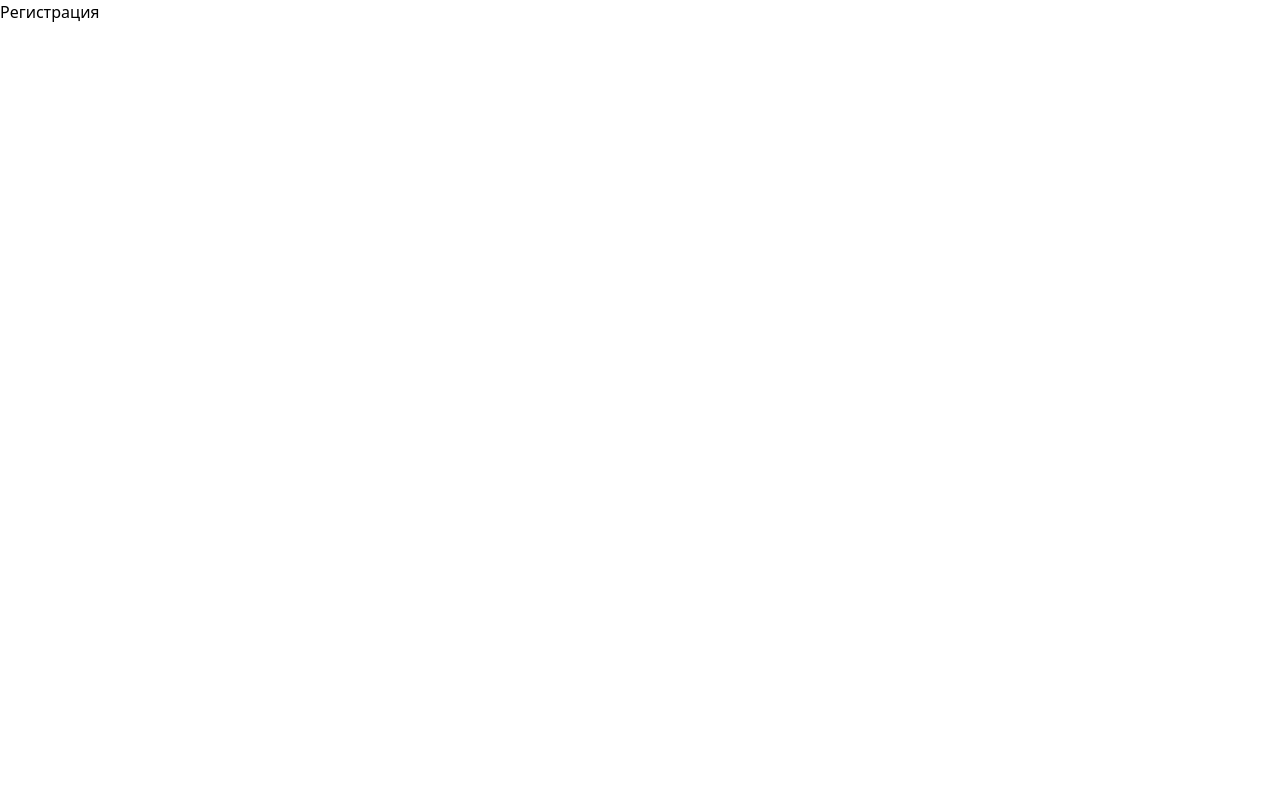
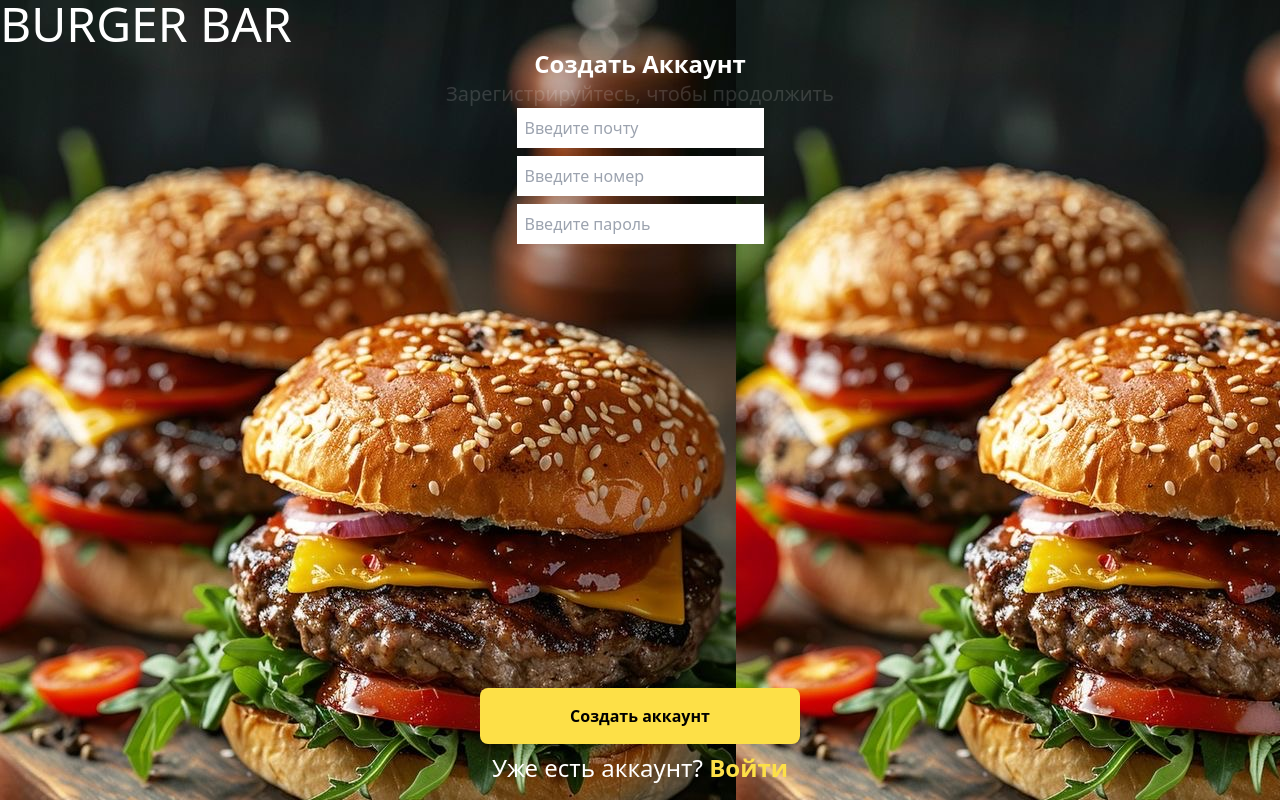
Before and after one commit to Amirhan0/react-burger, a React (Vite) app: page /registration in a window 1280 px wide. Built offline with nearby package versions, Linux system fonts and the light colour scheme.

Commit message:
second commit

```diff
--- a/src/pages/authorization/Authorization.jsx
+++ b/src/pages/authorization/Authorization.jsx
@@ -1,7 +1,9 @@
 export function Authorization() {
   return (
     <>
-      <h1>Войти</h1>
+    <h1>
+        Войти
+    </h1>
     </>
   );
 }
--- a/src/pages/login/Login.jsx
+++ b/src/pages/login/Login.jsx
@@ -19,10 +19,16 @@ export default function Login() {
               </p>
             </div>
             <div className="flex flex-col m-4 gap-3">
-              <button className="w-80 bg-yellow-300 rounded-lg p-4 text-black text-xl" onClick={() => navigation('/authorization')}>
+              <button
+                className="w-80 bg-yellow-300 rounded-lg p-4 text-black text-xl font-bold"
+                onClick={() => navigation("/authorization")}
+              >
                 Войти
               </button>
-              <button className="w-80 bg-white text-yellow-500 rounded-lg p-4 text-xl" onClick={() => navigation('/registration')}>
+              <button
+                className="w-80 bg-white text-yellow-500 rounded-lg p-4 text-xl"
+                onClick={() => navigation("/registration")}
+              >
                 Зарегистрироваться
               </button>
             </div>
--- a/src/pages/registration/Registration.jsx
+++ b/src/pages/registration/Registration.jsx
@@ -1,7 +1,43 @@
 export function Registration() {
   return (
     <>
-      <h1>Регистрация</h1>
+      <div className="flex flex-col bg-[url('/bg.JPG')] h-screen">
+        <div className="flex flex-col h-full">
+          <div className="flex items-center">
+            <span className="text-white text-5xl">BURGER BAR</span>
+          </div>
+          <div className="flex flex-col items-center">
+            <span className="text-white text-2xl font-bold">
+              Создать Аккаунт
+            </span>
+            <p className="text-white text-xl opacity-15">
+              Зарегистрируйтесь, чтобы продолжить
+            </p>
+            <div className="flex flex-col gap-2">
+              <input className="p-2" type="email" placeholder="Введите почту" />
+              <input
+                className="p-2"
+                type="number"
+                placeholder="Введите номер"
+              />
+              <input
+                className="p-2"
+                type="password"
+                placeholder="Введите пароль"
+              />
+            </div>
+          </div>
+        </div>
+        <div className="flex flex-col items-center gap-2 m-4">
+          <button className="w-80 bg-yellow-300 rounded-lg p-4 text-black font-bold">
+            Создать аккаунт
+          </button>
+          <p className="text-2xl text-white">
+            Уже есть аккаунт?{" "}
+            <span className="text-yellow-300 font-bold">Войти</span>
+          </p>
+        </div>
+      </div>
     </>
   );
 }
```
